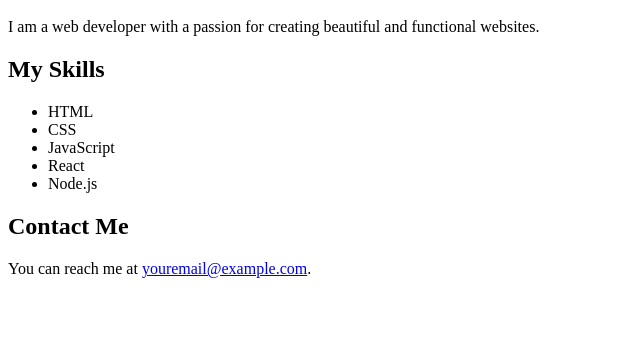
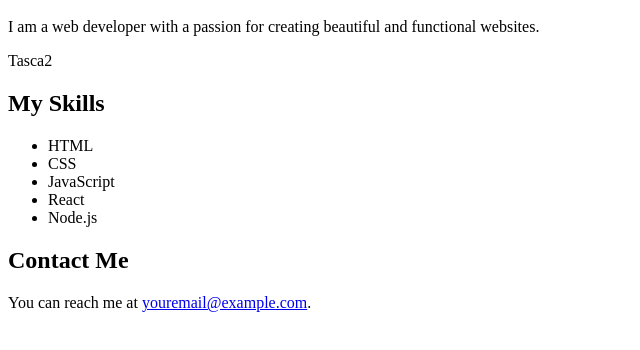
Before and after one commit to alexortigosa879/RA2-PR1-Entorns, a plain HTML site: page about.html in a window 1280 px wide. Shown: the part 48-398 px from the top of the page, without its empty margins (0-640 px from the left). Drawn offline with Linux system fonts and the light colour scheme.

Commit message:
T2 iniciada

```diff
--- a/about.html
+++ b/about.html
@@ -6,7 +6,7 @@
     <body>
         <h1>About Me</h1>
         <p>I am a web developer with a passion for creating beautiful and functional websites.</p>
-
+        Tasca2
         <div>
             <h2>My Skills</h2>
             <ul>
```
